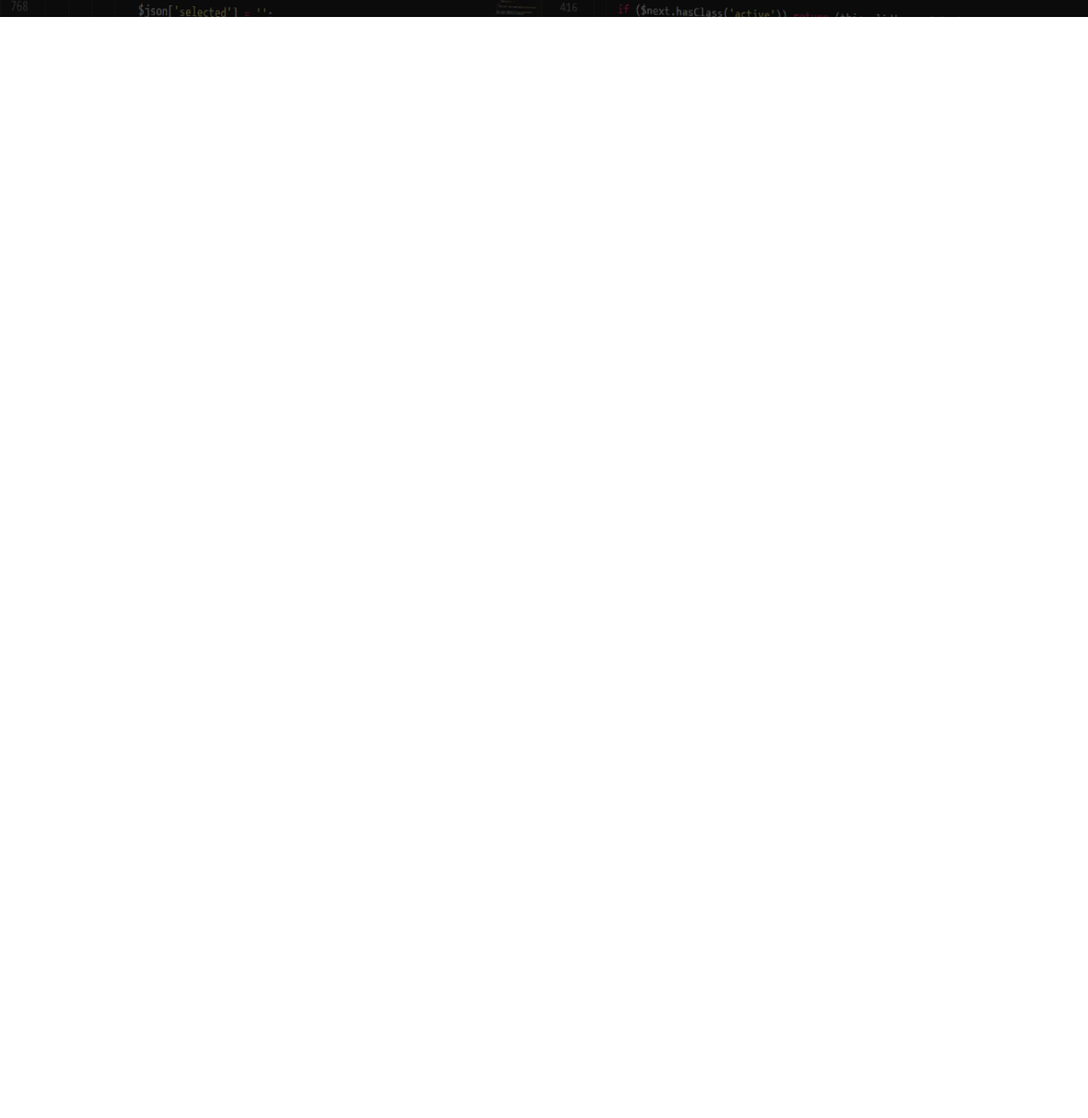
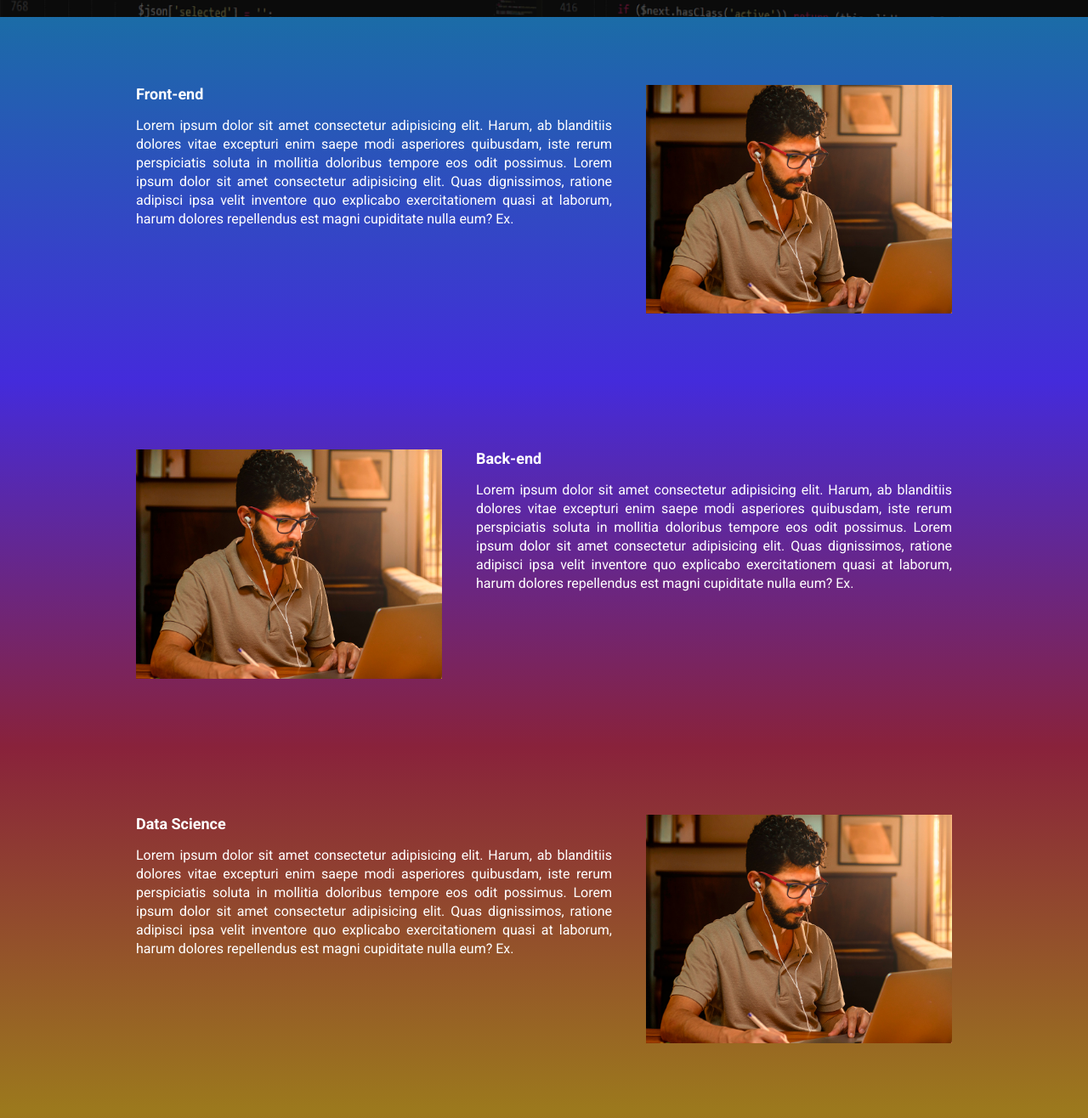
Before and after one commit to MickaelDutra/ebac_tech_talks, a website built with Parcel: page src/index.html in a window 1280 px wide. Shown: the part 524-1840 px from the top of the page at 85% size. Before the commit the page ends 800 px from the top, so only its background shows below. Built offline with nearby package versions, Linux system fonts and the light colour scheme.

Commit message:
adicionando event

```diff
--- a/src/index.html
+++ b/src/index.html
@@ -8,6 +8,7 @@
     <link rel="preconnect" href="https://fonts.gstatic.com" crossorigin>
     <link href="https://fonts.googleapis.com/css2?family=Roboto:ital,wght@0,100..900;1,100..900&display=swap"
         rel="stylesheet">
+    <link rel="stylesheet" href="https://unpkg.com/aos@next/dist/aos.css" />
     <link rel="stylesheet" href="styles/main.scss">
     <title>EBAC Tech Talks</title>
 </head>
@@ -38,7 +39,89 @@
             </div>
         </div>
     </section>
-
+    <div class="orientation">
+        <section class="event event--front-end">
+            <div class="container"data-aos="zoom-in-right">
+                <div class="event__details">
+                    <h1 class="event__details__tittle">
+                        Front-end
+                    </h1>
+                    <p class="event__details__text">Lorem ipsum dolor sit amet consectetur adipisicing elit. Harum, ab
+                        blanditiis dolores vitae excepturi
+                        enim saepe modi asperiores quibusdam, iste rerum perspiciatis soluta in mollitia doloribus
+                        tempore
+                        eos
+                        odit possimus.
+                        Lorem ipsum dolor sit amet consectetur adipisicing elit. Quas dignissimos, ratione adipisci ipsa
+                        velit inventore quo explicabo exercitationem quasi at laborum, harum dolores repellendus est
+                        magni
+                        cupiditate nulla eum? Ex.</p>
+                </div>
+                <img class="event__details__image" src="images/frontend.png" alt="Front-end">
+            </div>
+        </section>
+        <section class="event event--back-end">
+            <div class="container" data-aos="zoom-in-left">
+                <div class="event__details">
+                    <h1 class="event__details__tittle">
+                        Back-end
+                    </h1>
+                    <p class="event__details__text">Lorem ipsum dolor sit amet consectetur adipisicing elit. Harum, ab
+                        blanditiis dolores vitae excepturi
+                        enim saepe modi asperiores quibusdam, iste rerum perspiciatis soluta in mollitia doloribus
+                        tempore
+                        eos
+                        odit possimus.
+                        Lorem ipsum dolor sit amet consectetur adipisicing elit. Quas dignissimos, ratione adipisci ipsa
+                        velit inventore quo explicabo exercitationem quasi at laborum, harum dolores repellendus est
+                        magni
+                        cupiditate nulla eum? Ex.</p>
+                </div>
+                <img class="event__details__image" src="images/frontend.png" alt="Front-end">
+            </div>
+        </section>
+        <section class="event event--data-science">
+            <div class="container" data-aos="zoom-in-right">
+                <div class="event__details">
+                    <h1 class="event__details__tittle">
+                        Data Science
+                    </h1>
+                    <p class="event__details__text">Lorem ipsum dolor sit amet consectetur adipisicing elit. Harum, ab
+                        blanditiis dolores vitae excepturi
+                        enim saepe modi asperiores quibusdam, iste rerum perspiciatis soluta in mollitia doloribus
+                        tempore
+                        eos
+                        odit possimus.
+                        Lorem ipsum dolor sit amet consectetur adipisicing elit. Quas dignissimos, ratione adipisci ipsa
+                        velit inventore quo explicabo exercitationem quasi at laborum, harum dolores repellendus est
+                        magni
+                        cupiditate nulla eum? Ex.</p>
+                </div>
+                <img class="event__details__image" src="images/frontend.png" alt="Front-end">
+            </div>
+        </section>
+        <section class="event event--ux-ui">
+            <div class="container" data-aos="zoom-in-left">
+                <div class="event__details">
+                    <h1 class="event__details__tittle">
+                        UX/UI
+                    </h1>
+                    <p class="event__details__text">Lorem ipsum dolor sit amet consectetur adipisicing elit. Harum, ab
+                        blanditiis dolores vitae excepturi
+                        enim saepe modi asperiores quibusdam, iste rerum perspiciatis soluta in mollitia doloribus
+                        tempore
+                        eos
+                        odit possimus.
+                        Lorem ipsum dolor sit amet consectetur adipisicing elit. Quas dignissimos, ratione adipisci ipsa
+                        velit inventore quo explicabo exercitationem quasi at laborum, harum dolores repellendus est
+                        magni
+                        cupiditate nulla eum? Ex.</p>
+                </div>
+                <img class="event__details__image" src="images/frontend.png" alt="Front-end">
+            </div>
+        </section>
+    </div>
+    <script src="https://unpkg.com/aos@next/dist/aos.js"></script>
     <script src="scripts/main.js"></script>
 </body>
 
--- a/src/scripts/main.js
+++ b/src/scripts/main.js
@@ -1 +1 @@
-console.log("ola mundo")
+ AOS.init();
--- /dev/null
+++ b/src/styles/_event.scss
@@ -0,0 +1,78 @@
+@use './variables';
+
+.orientation .event:nth-child(even) .container {
+  flex-direction: row-reverse;
+}
+
+.event {
+    padding: 80px 0;
+
+    &--front-end {
+        background-image: linear-gradient(to bottom, variables.$firstLinear, variables.$secondLinear);
+    }
+
+    &--back-end {
+        background-image: linear-gradient(to bottom, variables.$secondLinear, variables.$thirdLinear);
+    }
+
+    &--data-science {
+        background-image: linear-gradient(to bottom, variables.$thirdLinear, variables.$forthLinear);
+    }
+
+    &--ux-ui {
+        background-image: linear-gradient(to bottom, variables.$forthLinear, variables.$thirdLinear);
+    }
+
+    .container {
+        display: flex;
+        gap: 40px;
+    }
+
+
+    &__details {
+
+
+        &__tittle {
+            font-size: 18px;
+            font-weight: bold;
+            margin-bottom: 16px;
+        }
+
+        &__text {
+            line-height: 22px;
+            text-align: justify;
+        }
+
+        &__image {
+            max-width: 360px;
+        }
+    }
+
+    @media (max-width: 768px) {
+        .container {
+            display: flex;
+            flex-direction: column;
+            justify-content: center;
+            align-items: center;
+        }
+
+        &__details {
+            margin-right: 0px;
+
+            &__tittle {
+                margin-bottom: 16px;
+            }
+
+            &__text {
+                margin-bottom: 16px;
+
+            }
+
+            &__image {
+                max-width: 100%;
+            }
+        }
+
+    }
+
+}
--- /dev/null
+++ b/src/styles/_variables.scss
@@ -0,0 +1,9 @@
+$maintextcolor: #fff;
+$secondarytextcolor: #000;
+
+$btn-primary: #4F2AC3;
+
+$firstLinear: #1B6CA7;
+$secondLinear: #442BDB;
+$thirdLinear: #89223B;
+$forthLinear: #9C791D;
--- a/src/styles/components/_buttons.scss
+++ b/src/styles/components/_buttons.scss
@@ -1,3 +1,5 @@
+@use '../variables';
+
 .button {
     text-align: center;
     font-size: 18px;
@@ -6,7 +8,7 @@
     white-space: nowrap;
 
     &--primary {
-        background-color: #4F2AC3;
+        background-color: variables.$btn-primary;
         display: flex;
         align-items: center;
         justify-content: center;
--- a/src/styles/components/_infos_bar.scss
+++ b/src/styles/components/_infos_bar.scss
@@ -1,3 +1,5 @@
+@use '../variables';
+
 .infos-bar {
     background-color: #fff;
     padding: 16px 24px;
@@ -17,11 +19,11 @@
         }
 
         &__item {
-            color: #000000;
+            color: variables.$secondarytextcolor;
 
             strong {
                 display: block;
-                color: #000000;
+                color: variables.$secondarytextcolor;
                 font-weight: 700;
                 display: block;
                 margin-bottom: 8px;
--- a/src/styles/main.scss
+++ b/src/styles/main.scss
@@ -1,4 +1,6 @@
 @use 'hero';
+@use 'event';
+@use 'variables';
 @use '/src/styles/components/infos_bar';
 @use '/src/styles/components/buttons';
 
@@ -7,7 +9,7 @@
     box-sizing: border-box;
     margin: 0;
     padding: 0;
-    color: #fff;
+    color: variables.$maintextcolor;
     font-family: "Roboto", sans-serif;
 }
 
```
